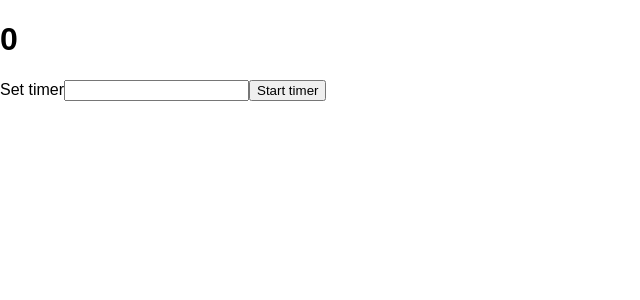
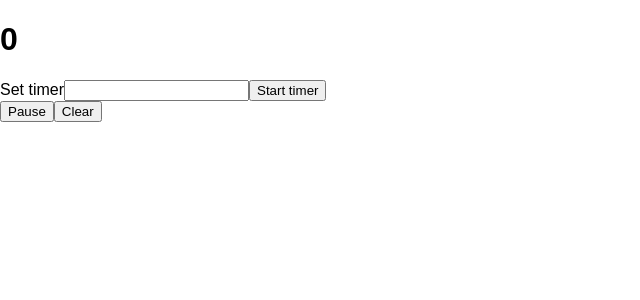
Before and after one commit to thinkful-ei23/burke-timothy-react-app, a React (Create React App) app: page / in a window 1280 px wide. Shown: the top 300 px of the page, without its empty margins (0-640 px from the left). Built offline with nearby package versions, Linux system fonts and the light colour scheme.

Commit message:
stop button working

```diff
--- a/src/App.js
+++ b/src/App.js
@@ -1,15 +1,21 @@
 import React from 'react';
 import Input from './Input';
 import Timer from './Timer';
+import Pause from './Pause';
+import Clear from './Clear';
 
 export default class App extends React.Component {
   constructor(props) {
     super(props);
-    this.state = { currentTime: 0 };
+    this.state =
+    {
+      currentTime: 0,
+      countDownStatus: 'stopped'
+    };
   }
 
-  setTime(currentTime) {
-    this.setState({ currentTime });
+  setTime(currentTime, countDownStatus) {
+    this.setState({ currentTime, countDownStatus });
   }
 
   setCountdown() {
@@ -19,7 +25,7 @@ export default class App extends React.Component {
     );
   }
 
-  clearCountDown() {
+  pauseCountDown() {
     clearInterval(this.timerID);
   }
 
@@ -31,13 +37,15 @@ export default class App extends React.Component {
 
   render() {
     if (this.state.currentTime === 0) {
-      this.clearCountDown();
+      this.pauseCountDown();
     }
 
     return (
       <div>
         <Timer currentTime={this.state.currentTime} />
         <Input setCountdown={() => this.setCountdown()} setTime={currentTime => this.setTime(currentTime)} />
+        <Pause setCountdown={() => this.setCountdown()} pauseCountdown={() => this.pauseCountDown()} />
+        <Clear pauseCountdown={() => this.pauseCountDown()} setTime={currentTime => this.setTime(currentTime)} />
       </div>
     );
   }
--- /dev/null
+++ b/src/Clear.js
@@ -0,0 +1,13 @@
+import React from 'react';
+
+export default function Clear(props) {
+
+  function clearCountdown () {
+    props.pauseCountdown();
+    props.setTime(0, 'stopped');
+
+  }
+    return (
+      <button onClick={() => clearCountdown()}>Clear</button>
+    );
+}
--- a/src/Input.js
+++ b/src/Input.js
@@ -4,14 +4,14 @@ export default class Input extends React.Component {
   constructor(props) {
     super(props);
     this.state = {
-      input: ''
+      input: '',
     }
   }
 
   handleSubmit(e, time) {
     e.preventDefault();
-    this.props.setTime(time);
     this.props.setCountdown();
+    this.props.setTime(time, 'started');
   }
 
   handleInput(input) {
--- /dev/null
+++ b/src/Pause.js
@@ -0,0 +1,18 @@
+import React from 'react';
+
+export default function Button(props) {
+  let count = 0;
+  // only works if countdown has started
+  function toggle () {
+    if (count % 2 === 0) {
+      props.pauseCountdown();
+    } else {
+      props.setCountdown();
+    }
+    count++;
+  }
+
+    return (
+      <button onClick={() => toggle()}>Pause</button>
+    );
+}
--- a/src/Timer.js
+++ b/src/Timer.js
@@ -1,22 +1,5 @@
 import React from 'react';
 
-export default class Timer extends React.Component {
-  constructor(props) {
-    super(props);
-
-  }
-
-  // countDown() {
-  //   setInterval(() => {
-  //     console.log('setting new time');
-  //     let newCurrentTime = this.state.currentTime - 1;
-  //     this.setState({
-  //       currentTime: newCurrentTime >= 0 ? newCurrentTime : 0
-  //     });
-  //   }, 1000)
-  // }
-
-  render() {
-    return <h1>{this.props.currentTime}</h1>;
-  }
+export default function Timer(props) {
+    return <h1>{props.currentTime}</h1>;
 }
```
